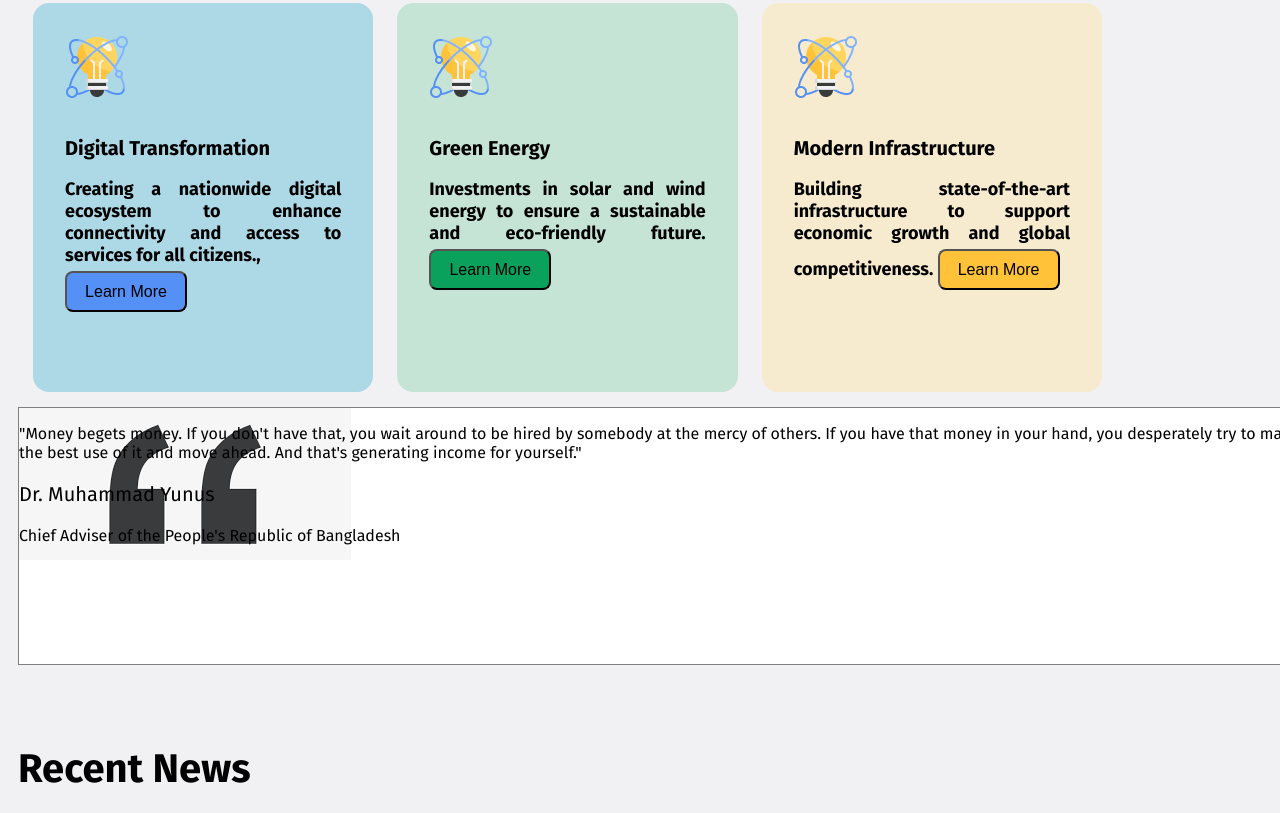
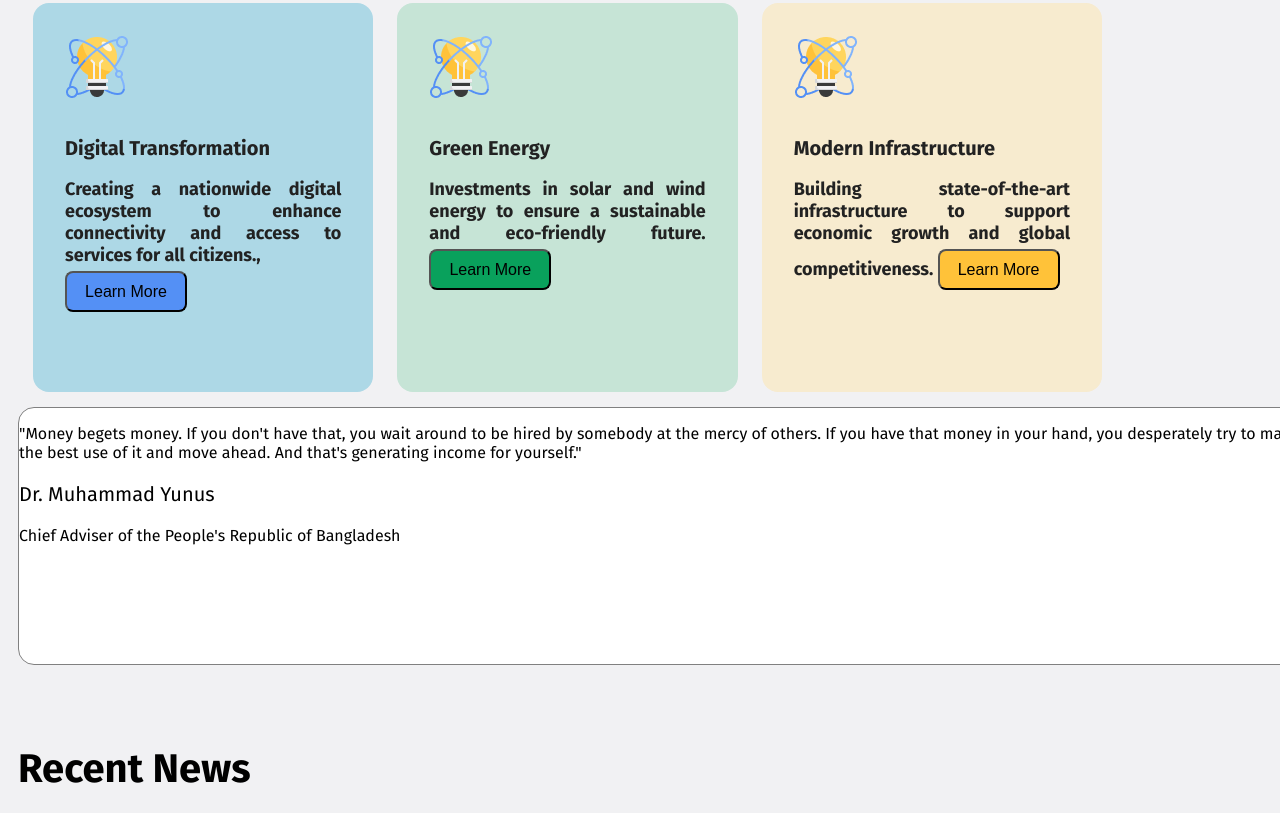
Before and after one commit to maishatabassum932/Bangladesh2-0, a plain HTML site: page index.html in a window 1280 px wide. Shown: the part 847-1660 px from the top of the page. Drawn offline with Linux system fonts and the light colour scheme.

Commit message:
bangladesh 2.0 is ready almost

```diff
--- a/style/design.css
+++ b/style/design.css
@@ -123,10 +123,12 @@
 .v-head{
     font-size: 20px;
     font-weight: bold;
+    color: #222;
 }
 .v-des{
     font-size:18px;
-    font-weight:400px ;
+    font-weight:300px ;
+    color: #222;
 }
 .v-btn{
  margin-top:5px;
@@ -153,13 +155,14 @@
 .quote-sec{
     text-align: justify;
     border:1px solid grey;
+    border-radius: 16px;
     height:256px;
     width:1280px;
     background-color: #FFFFFF;
 }
-.quote-sec{
-background-image: url('../assets/quote.png');
-    background-repeat: no-repeat;
+.quote-img{
+  height: 64px;
+  width:64px;
 }
 .quoter{
     font-size: 20px;
@@ -237,10 +240,9 @@ background-image: url('../assets/quote.png');
     margin-top:15px;
     font-size:16px;
     font-weight:400px;
-    margin-right:160 px;
+    margin-right:160px;
 }
 .amount-container{
-    margin-top:15px;
     display: flex;
     justify-content: space-evenly;
     align-items: center;
@@ -255,7 +257,7 @@ background-image: url('../assets/quote.png');
     height:128px;
     width:252px;
     text-align: center;
-    padding-top:50px;
+    padding-top:70px;
 }
 .donate-subtitle:hover{
     background-color: #5490F5;
```
